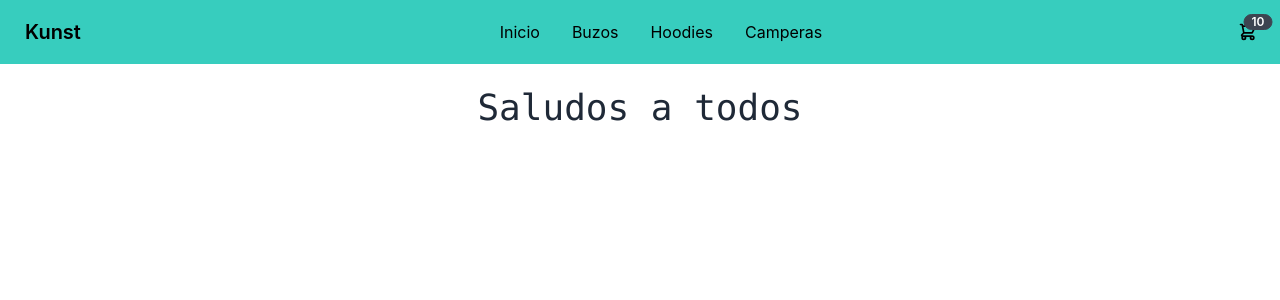
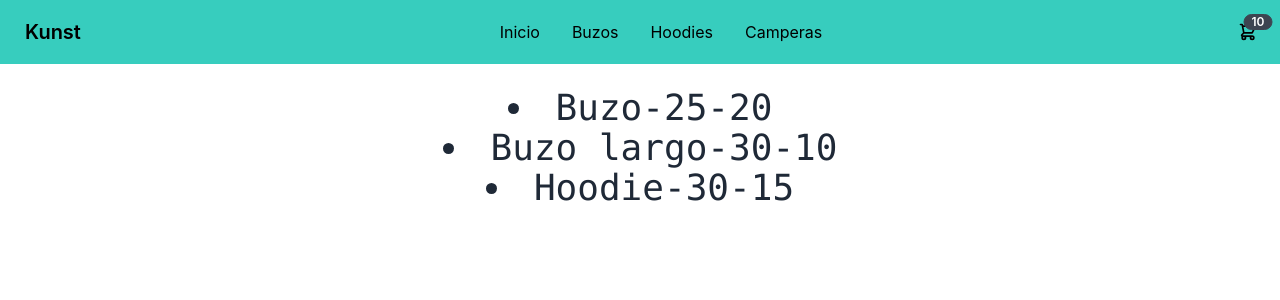
Before and after one commit to IgnacioBRamos/ReactProject, a React (Create React App) app: page / in a window 1280 px wide. Shown: the top 300 px of the page. Built offline with nearby package versions, Linux system fonts and the light colour scheme.

Commit message:
se agregaron: un componente para mostrar los items, un contador para el stock y uno que contiene un carrito de compras

```diff
--- a/src/App.jsx
+++ b/src/App.jsx
@@ -8,7 +8,7 @@ function App() {
     <div className="App">
       <div><Navbar/></div>
       <div>
-        <ItemListContainer greeting='Saludos a todos'/>
+        <ItemListContainer/>
       </div>
 
     </div>
--- /dev/null
+++ b/src/components/CartWidget.js
@@ -0,0 +1,25 @@
+
+
+const CartWidget = () => {
+    return (
+        <div className="dropdown dropdown-end">
+            <label tabIndex={0} className="btn btn-ghost btn-circle">
+                <div className="indicator">
+                    <svg xmlns="http://www.w3.org/2000/svg" className="h-5 w-5" fill="none" viewBox="0 0 24 24" stroke="currentColor"><path strokeLinecap="round" strokeLinejoin="round" strokeWidth="2" d="M3 3h2l.4 2M7 13h10l4-8H5.4M7 13L5.4 5M7 13l-2.293 2.293c-.63.63-.184 1.707.707 1.707H17m0 0a2 2 0 100 4 2 2 0 000-4zm-8 2a2 2 0 11-4 0 2 2 0 014 0z" /></svg>
+                    <span className="badge badge-sm indicator-item">10</span>
+                </div>
+            </label>
+            <div tabIndex={0} className="mt-3 card card-compact dropdown-content w-52 	bg-base-300 shadow">
+                <div className="card-body">
+                    <span className="font-bold text-lg text-neutral-content">10 Items</span>
+                    <span className="text-info">Subtotal: $999</span>
+                    <div className="card-actions">
+                        <button className="btn btn-primary btn-block">View cart</button>
+                    </div>
+                </div>
+            </div>
+        </div>
+    )
+}
+
+export default CartWidget
--- /dev/null
+++ b/src/components/ItemCount.js
@@ -0,0 +1,32 @@
+import { useState } from "react"
+
+
+const ItemCount = () => {
+
+    const [count, setCount] = useState(0)
+
+
+    const clickMinus = ()=>{
+        console.log("se hizo click minus")
+        if (count >= 1){
+            setCount(count - 1)
+        }
+    }
+
+    const clickPlus = () =>{
+        console.log("se hizo click plus")
+
+        setCount(count + 1)
+    }
+
+
+  return (
+    <div>
+        <button onClick={clickPlus} className='btn'>+</button>
+        <strong>{count}</strong>
+        <button onClick={clickMinus} className='btn'>-</button>
+    </div>
+  )
+}
+
+export default ItemCount
--- /dev/null
+++ b/src/components/ItemList.js
@@ -0,0 +1,11 @@
+
+
+const ItemList = ({name,price,stock}) => {
+  return (
+    <div>
+        <li>{name}-{price}-{stock}</li>
+    </div>
+  )
+}
+
+export default ItemList
--- a/src/components/ItemListContainer.js
+++ b/src/components/ItemListContainer.js
@@ -1,8 +1,45 @@
+import { useEffect, useState } from "react"
+import ItemList from "./ItemList"
 
 
 const ItemListContainer = ({greeting}) => {
+
+
+  const [item, setItem] = useState([])
+
+  const PRODUCTS= [
+    {name: "Buzo",price: 25,stock:20},
+    {name:"Buzo largo", price: 30,stock:10},
+    {name:"Hoodie",price:30,stock:15}
+  ]
+
+
+
+  useEffect(()=>{
+    getItems().then((response)=>{
+      console.log(response)
+      setItem(response)
+    })
+  },[])
+
+
+  const getItems=()=>{
+    return new Promise((resolve,reject)=>{
+      setTimeout(()=>{
+        resolve(PRODUCTS)
+      },2000)
+    })
+  }
+
+
+
+
+
+
   return (
-    <div className="text-4xl mt-6 font-mono">{greeting}</div>
+    <div className="text-4xl mt-6 font-mono">
+      {item.map(i=> <ItemList {...i}/>)}
+    </div>
   )
 }
 
--- a/src/components/Navbar.js
+++ b/src/components/Navbar.js
@@ -1,3 +1,4 @@
+import CartWidget from "./CartWidget"
 
 
 const Navbar = () => {
@@ -12,26 +13,7 @@ const Navbar = () => {
                 <li><a>Hoodies</a></li>
                 <li><a>Camperas</a></li>
             </ul>
-
-            <div className="dropdown dropdown-end">
-                <label tabIndex={0} className="btn btn-ghost btn-circle">
-                    <div className="indicator">
-                        <svg xmlns="http://www.w3.org/2000/svg" className="h-5 w-5" fill="none" viewBox="0 0 24 24" stroke="currentColor"><path strokeLinecap="round" strokeLinejoin="round" strokeWidth="2" d="M3 3h2l.4 2M7 13h10l4-8H5.4M7 13L5.4 5M7 13l-2.293 2.293c-.63.63-.184 1.707.707 1.707H17m0 0a2 2 0 100 4 2 2 0 000-4zm-8 2a2 2 0 11-4 0 2 2 0 014 0z" /></svg>
-                        <span className="badge badge-sm indicator-item">10</span>
-                    </div>
-                </label>
-                <div tabIndex={0} className="mt-3 card card-compact dropdown-content w-52 	bg-base-300 shadow">
-                    <div className="card-body">
-                        <span className="font-bold text-lg text-neutral-content">10 Items</span>
-                        <span className="text-info">Subtotal: $999</span>
-                        <div className="card-actions">
-                            <button className="btn btn-primary btn-block">View cart</button>
-                        </div>
-                    </div>
-                </div>
-            </div>
-
-
+            <CartWidget/>
         </div>
     )
 }
--- a/src/index.js
+++ b/src/index.js
@@ -6,9 +6,9 @@ import reportWebVitals from './reportWebVitals';
 
 const root = ReactDOM.createRoot(document.getElementById('root'));
 root.render(
-  <React.StrictMode>
+  // <React.StrictMode>
     <App />
-  </React.StrictMode>
+  // </React.StrictMode>
 );
 
 // If you want to start measuring performance in your app, pass a function
```
